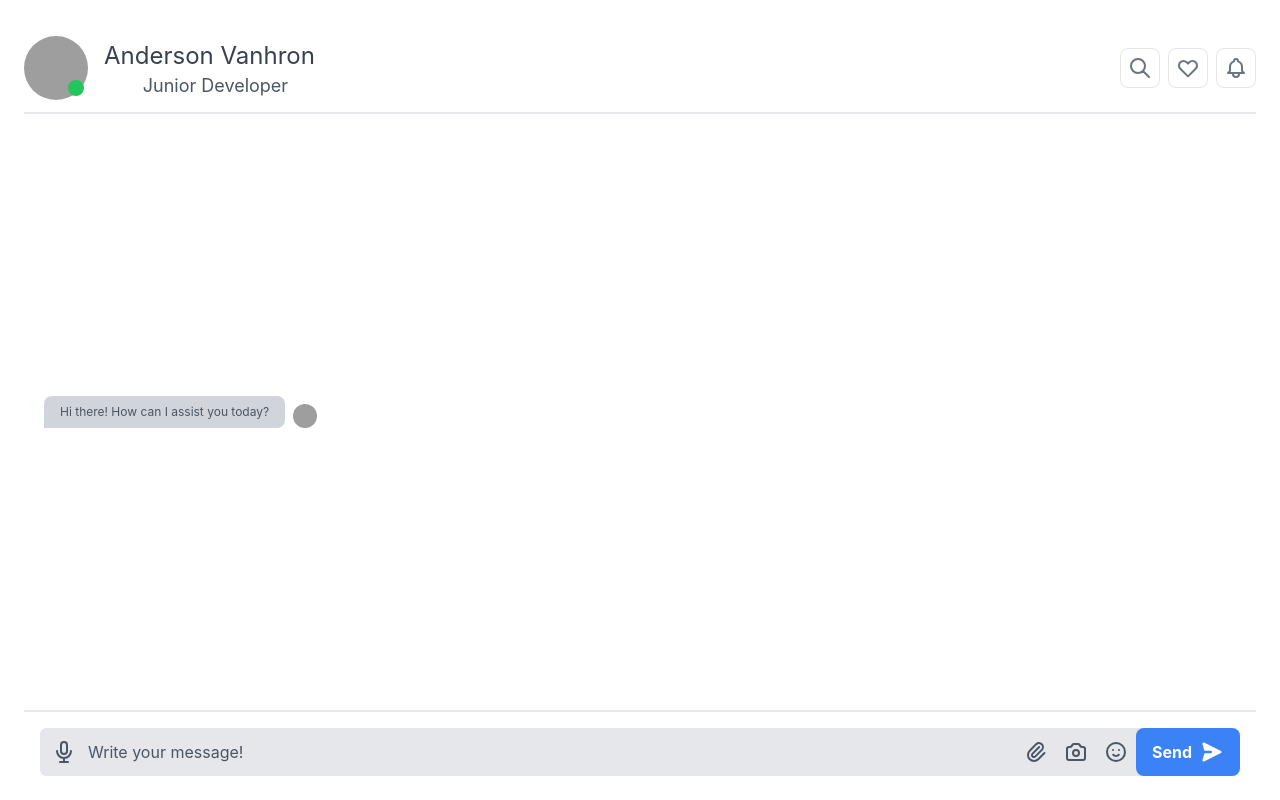
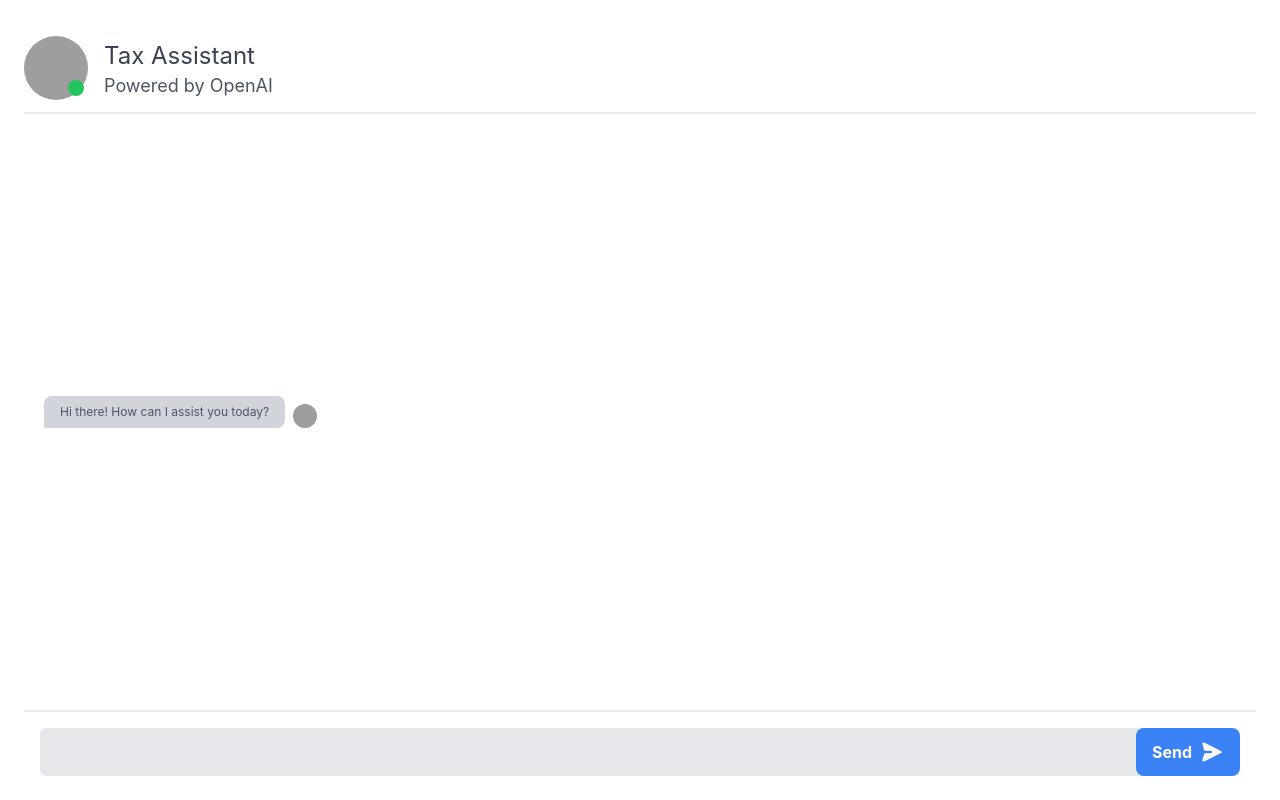
Before and after one commit to szhao2095/django_chatbot, a React (Create React App) app in the folder frontend/: page / in a window 1280 px wide. Built offline with nearby package versions, Linux system fonts and the light colour scheme; grey boxes are pictures that could not be loaded.

Commit message:
Added loading animation Disabled input and send button when sending Removed unused buttons

```diff
--- a/frontend/src/Header.tsx
+++ b/frontend/src/Header.tsx
@@ -18,36 +18,36 @@ const Header: React.FC = () => {
         </div>
         <div className="flex flex-col leading-tight">
           <div className="text-2xl mt-1 flex items-center">
-            <span className="text-gray-700 mr-3">Anderson Vanhron</span>
+            <span className="text-gray-700 mr-3">Tax Assistant</span>
           </div>
-          <span className="text-lg text-gray-600">Junior Developer</span>
+          <span className="text-lg text-gray-600">Powered by OpenAI</span>
         </div>
       </div>
       <div className="flex items-center space-x-2">
-        <button
+        {/* <button
           type="button"
           className="inline-flex items-center justify-center rounded-lg border h-10 w-10 transition duration-500 ease-in-out text-gray-500 hover:bg-gray-300 focus:outline-none"
         >
           <svg xmlns="http://www.w3.org/2000/svg" fill="none" viewBox="0 0 24 24" stroke="currentColor" className="h-6 w-6">
             <path strokeLinecap="round" strokeLinejoin="round" strokeWidth="2" d="M21 21l-6-6m2-5a7 7 0 11-14 0 7 7 0 0114 0z"></path>
           </svg>
-        </button>
-        <button
+        </button> */}
+        {/* <button
           type="button"
           className="inline-flex items-center justify-center rounded-lg border h-10 w-10 transition duration-500 ease-in-out text-gray-500 hover:bg-gray-300 focus:outline-none"
         >
           <svg xmlns="http://www.w3.org/2000/svg" fill="none" viewBox="0 0 24 24" stroke="currentColor" className="h-6 w-6">
             <path strokeLinecap="round" strokeLinejoin="round" strokeWidth="2" d="M4.318 6.318a4.5 4.5 0 000 6.364L12 20.364l7.682-7.682a4.5 4.5 0 00-6.364-6.364L12 7.636l-1.318-1.318a4.5 4.5 0 00-6.364 0z"></path>
           </svg>
-        </button>
-        <button
+        </button> */}
+        {/* <button
           type="button"
           className="inline-flex items-center justify-center rounded-lg border h-10 w-10 transition duration-500 ease-in-out text-gray-500 hover:bg-gray-300 focus:outline-none"
         >
           <svg xmlns="http://www.w3.org/2000/svg" fill="none" viewBox="0 0 24 24" stroke="currentColor" className="h-6 w-6">
             <path strokeLinecap="round" strokeLinejoin="round" strokeWidth="2" d="M15 17h5l-1.405-1.405A2.032 2.032 0 0118 14.158V11a6.002 6.002 0 00-4-5.659V5a2 2 0 10-4 0v.341C7.67 6.165 6 8.388 6 11v3.159c0 .538-.214 1.055-.595 1.436L4 17h5m6 0v1a3 3 0 11-6 0v-1m6 0H9"></path>
           </svg>
-        </button>
+        </button> */}
       </div>
     </div>
   );
--- a/frontend/src/InputBox.tsx
+++ b/frontend/src/InputBox.tsx
@@ -8,6 +8,7 @@ interface InputBoxProps {
 
 const InputBox: React.FC<InputBoxProps> = ({ addMessage }) => {
   const [message, setMessage] = useState('');
+  const [loading, setLoading] = useState(false);
 
   const handleInputChange = (e: React.ChangeEvent<HTMLInputElement>) => {
     setMessage(e.target.value);
@@ -26,6 +27,7 @@ const InputBox: React.FC<InputBoxProps> = ({ addMessage }) => {
       type: 'sent',
     });
     setMessage("");
+    setLoading(true);
 
     try {
       const response = await axios.post(
@@ -51,6 +53,8 @@ const InputBox: React.FC<InputBoxProps> = ({ addMessage }) => {
 
     } catch (error) {
       console.error('Error sending message:', error);
+    } finally {
+      setLoading(false);
     }
   };
 
@@ -64,46 +68,54 @@ const InputBox: React.FC<InputBoxProps> = ({ addMessage }) => {
     <div className="border-t-2 border-gray-200 px-4 pt-4 mb-2 sm:mb-0">
       <div className="relative flex">
         <span className="absolute inset-y-0 flex items-center">
-          <button type="button" className="inline-flex items-center justify-center rounded-full h-12 w-12 transition duration-500 ease-in-out text-gray-500 hover:bg-gray-300 focus:outline-none">
+          {/* <button type="button" className="inline-flex items-center justify-center rounded-full h-12 w-12 transition duration-500 ease-in-out text-gray-500 hover:bg-gray-300 focus:outline-none">
             <svg xmlns="http://www.w3.org/2000/svg" fill="none" viewBox="0 0 24 24" stroke="currentColor" className="h-6 w-6 text-gray-600">
               <path strokeLinecap="round" strokeLinejoin="round" strokeWidth="2" d="M19 11a7 7 0 01-7 7m0 0a7 7 0 01-7-7m7 7v4m0 0H8m4 0h4m-4-8a3 3 0 01-3-3V5a3 3 0 116 0v6a3 3 0 01-3 3z"></path>
             </svg>
-          </button>
+          </button> */}
         </span>
         <input
           type="text"
-          placeholder="Write your message!"
           className="w-full focus:outline-none focus:placeholder-gray-400 text-gray-600 placeholder-gray-600 pl-12 bg-gray-200 rounded-md py-3"
           value={message}
           onChange={handleInputChange}
           onKeyDown={handleKeyDown}
+          disabled={loading}
         />
         <div className="absolute right-0 items-center inset-y-0 hidden sm:flex">
-          <button type="button" className="inline-flex items-center justify-center rounded-full h-10 w-10 transition duration-500 ease-in-out text-gray-500 hover:bg-gray-300 focus:outline-none">
+          {/* <button type="button" className="inline-flex items-center justify-center rounded-full h-10 w-10 transition duration-500 ease-in-out text-gray-500 hover:bg-gray-300 focus:outline-none">
             <svg xmlns="http://www.w3.org/2000/svg" fill="none" viewBox="0 0 24 24" stroke="currentColor" className="h-6 w-6 text-gray-600">
               <path strokeLinecap="round" strokeLinejoin="round" strokeWidth="2" d="M15.172 7l-6.586 6.586a2 2 0 102.828 2.828l6.414-6.586a4 4 0 00-5.656-5.656l-6.415 6.585a6 6 0 108.486 8.486L20.5 13"></path>
             </svg>
-          </button>
-          <button type="button" className="inline-flex items-center justify-center rounded-full h-10 w-10 transition duration-500 ease-in-out text-gray-500 hover:bg-gray-300 focus:outline-none">
+          </button> */}
+          {/* <button type="button" className="inline-flex items-center justify-center rounded-full h-10 w-10 transition duration-500 ease-in-out text-gray-500 hover:bg-gray-300 focus:outline-none">
             <svg xmlns="http://www.w3.org/2000/svg" fill="none" viewBox="0 0 24 24" stroke="currentColor" className="h-6 w-6 text-gray-600">
               <path strokeLinecap="round" strokeLinejoin="round" strokeWidth="2" d="M3 9a2 2 0 012-2h.93a2 2 0 001.664-.89l.812-1.22A2 2 0 0110.07 4h3.86a2 2 0 011.664.89l.812 1.22A2 2 0 0018.07 7H19a2 2 0 012 2v9a2 2 0 01-2 2H5a2 2 0 01-2-2V9z"></path>
               <path strokeLinecap="round" strokeLinejoin="round" strokeWidth="2" d="M15 13a3 3 0 11-6 0 3 3 0 016 0z"></path>
             </svg>
-          </button>
-          <button type="button" className="inline-flex items-center justify-center rounded-full h-10 w-10 transition duration-500 ease-in-out text-gray-500 hover:bg-gray-300 focus:outline-none">
+          </button> */}
+          {/* <button type="button" className="inline-flex items-center justify-center rounded-full h-10 w-10 transition duration-500 ease-in-out text-gray-500 hover:bg-gray-300 focus:outline-none">
             <svg xmlns="http://www.w3.org/2000/svg" fill="none" viewBox="0 0 24 24" stroke="currentColor" className="h-6 w-6 text-gray-600">
               <path strokeLinecap="round" strokeLinejoin="round" strokeWidth="2" d="M14.828 14.828a4 4 0 01-5.656 0M9 10h.01M15 10h.01M21 12a9 9 0 11-18 0 9 9 0 0118 0z"></path>
             </svg>
-          </button>
+          </button> */}
           <button
             type="button"
             className="inline-flex items-center justify-center rounded-lg px-4 py-3 transition duration-500 ease-in-out text-white bg-blue-500 hover:bg-blue-400 focus:outline-none"
             onClick={handleSendMessage}
+            disabled={loading}
           >
-            <span className="font-bold">Send</span>
-            <svg xmlns="http://www.w3.org/2000/svg" viewBox="0 0 20 20" fill="currentColor" className="h-6 w-6 ml-2 transform rotate-90">
-              <path d="M10.894 2.553a1 1 0 00-1.788 0l-7 14a1 1 0 001.169 1.409l5-1.429A1 1 0 009 15.571V11a1 1 0 112 0v4.571a1 1 0 00.725.962l5 1.428a1 1 0 001.17-1.408l-7-14z"></path>
-            </svg>
+            <span className="font-bold">{loading ? 'Sending...' : 'Send'}</span>
+            {loading ? (
+              <svg className="animate-spin h-6 w-6 ml-2 text-white" viewBox="0 0 24 24">
+                <circle className="opacity-25" cx="12" cy="12" r="10" stroke="currentColor" strokeWidth="4"></circle>
+                <path className="opacity-75" fill="currentColor" d="M4 12a8 8 0 018-8V0C5.373 0 0 5.373 0 12h4zm2 5.291l1.292-1.291a7.978 7.978 0 001.708-.293L6 16.708z"></path>
+              </svg>
+            ) : (
+              <svg xmlns="http://www.w3.org/2000/svg" viewBox="0 0 20 20" fill="currentColor" className="h-6 w-6 ml-2 transform rotate-90">
+                <path d="M10.894 2.553a1 1 0 00-1.788 0l-7 14a1 1 0 001.169 1.409l5-1.429A1 1 0 009 15.571V11a1 1 0 112 0v4.571a1 1 0 00.725.962l5 1.428a1 1 0 001.17-1.408l-7-14z"></path>
+              </svg>
+            )}
           </button>
         </div>
       </div>
```
